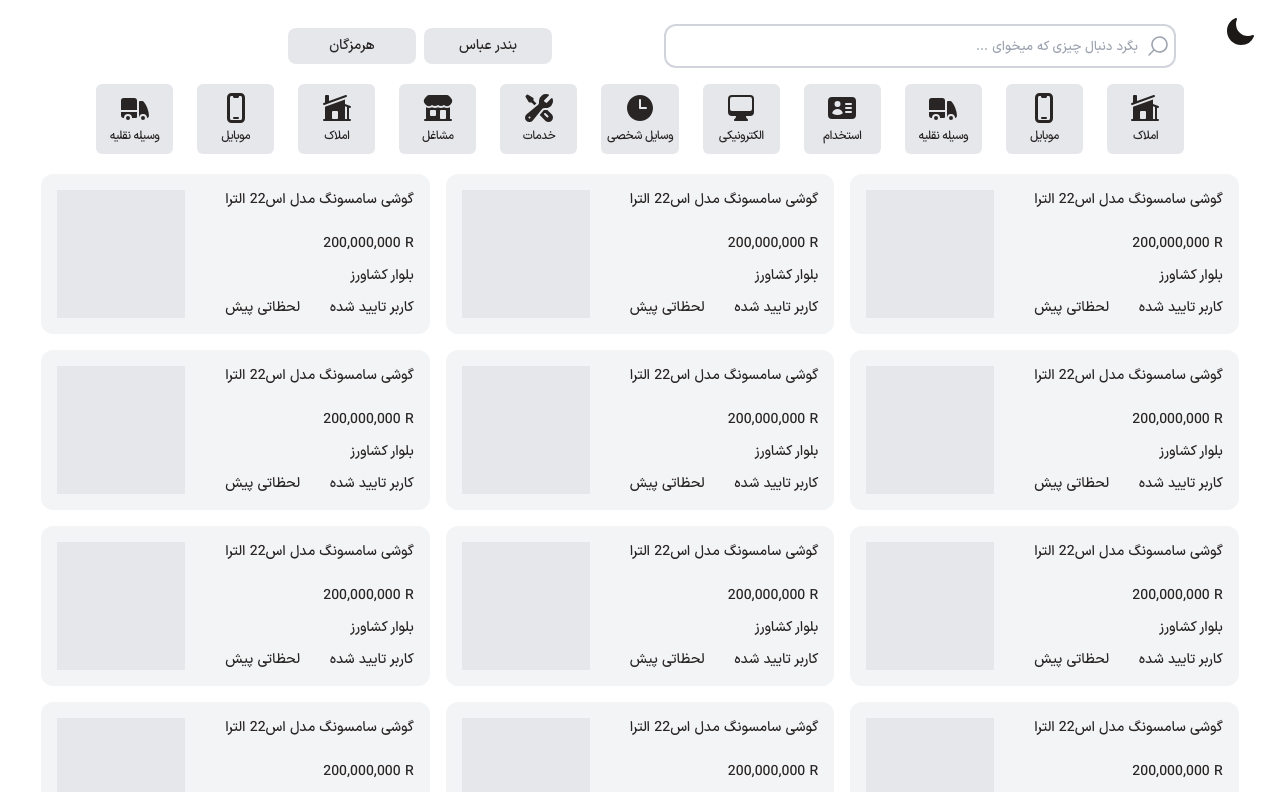
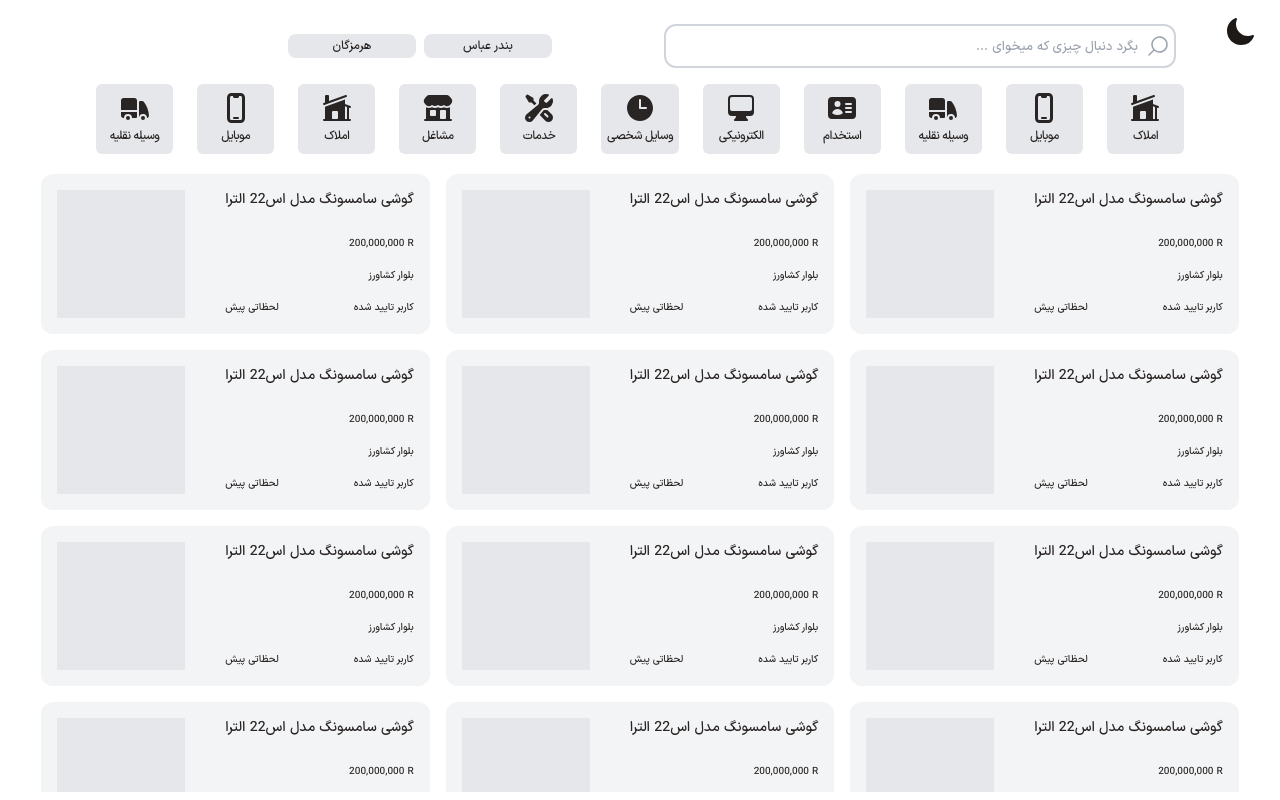
Before and after one commit to mojada7/majazz, a Next.js app: page /agahi/bandar_abbas in a window 1280 px wide. Built offline with nearby package versions, Linux system fonts and the light colour scheme.

Commit message:
fontresizing

```diff
--- a/src/app/agahi/[city]/page.tsx
+++ b/src/app/agahi/[city]/page.tsx
@@ -64,11 +64,11 @@
                 <div className='lg:w-[20vw]'>
 
                 </div>
-                <div className='flex gap-2 mb-2 lg:mb-0 lg:me-10'>
-                    <div className='w-[35vw] text-sm lg:w-[10vw] py-2 lg:my-auto bg-gray-200 dark:bg-stone-900 rounded-lg'>
+                <div className='flex text-xs gap-2 mb-2 lg:mb-0 lg:me-10'>
+                    <div className='w-[30vw] lg:w-[10vw] py-1 lg:my-auto bg-gray-200 dark:bg-stone-900 rounded-lg'>
                         {cityOrigin[params.city].cityState}
                     </div>
-                    <div className='w-[35vw] text-sm lg:w-[10vw] py-2 lg:my-auto bg-gray-200 dark:bg-stone-900 rounded-lg'>
+                    <div className='w-[30vw] lg:w-[10vw] py-1 lg:my-auto bg-gray-200 dark:bg-stone-900 rounded-lg'>
                         {cityOrigin[params.city].cityFa}
                     </div>
                 </div>
--- a/src/components/adCard/index.tsx
+++ b/src/components/adCard/index.tsx
@@ -4,17 +4,17 @@
   return (
     <div className='h-fit w-full lg:w-fit flex text-sm justify-start gap-10 py-4 px-4 rounded-xl bg-gray-100 dark:bg-stone-900'>
         <div className='bg-gray-200 dark:bg-stone-600 h-[6rem] lg:h-[8rem] w-[6rem] lg:w-[8rem]'></div>
-        <div className=' flex flex-col justify-between'>
-            <div className='truncates h-[2rem] w-fit'>
+        <div className=' flex flex-col justify-between grow'>
+            <div className='h-[2rem] w-full text-right'>
                 گوشی سامسونگ مدل اس22 الترا
             </div>
-            <div className='w-[100%] text-right'>
+            <div className='w-[100%] text-[10px] text-right'>
                 200,000,000 R
             </div>
-            <div className='w-[100%] text-right'>
+            <div className='w-[100%] text-[10px] text-right'>
                 بلوار کشاورز
             </div>
-            <div className='flex justify-between'>
+            <div className='flex justify-between text-[10px]'>
                 <div>لحظاتی پیش</div>
                 <div>کاربر تایید شده</div>
             </div>
```
